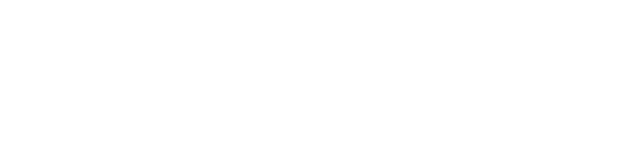
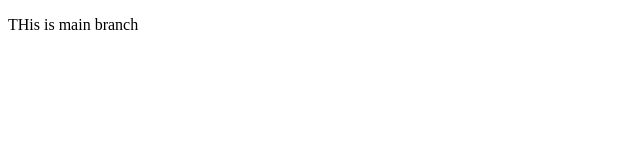
Before and after one commit to Vivekchavda1374/Git-Demo, a plain HTML site: page index.html in a window 1280 px wide. Shown: the whole page, without its empty margins (0-640 px from the left). Drawn offline with Linux system fonts and the light colour scheme.

Commit message:
css and main file updated

```diff
--- a/index.html
+++ b/index.html
@@ -6,6 +6,6 @@
     <title>Document</title>
 </head>
 <body>
-
+    <p>THis is main branch</p>
 </body>
 </html>
```
Also changed, not shown: style.css (added).
